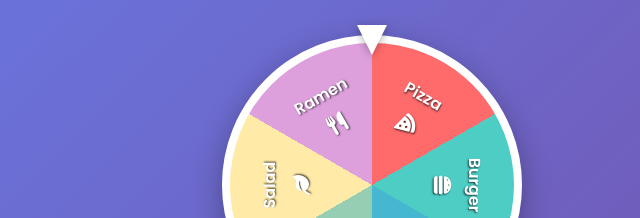
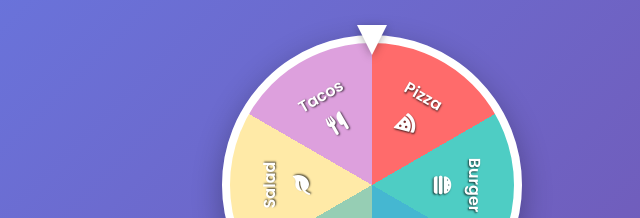
Before and after one commit to Bryantseng0619/idea_generator, a website: page index.html in a window 1280 px wide. Shown: the part 196-414 px from the top of the page, 268-908 px from the left. Drawn offline with Linux system fonts and the light colour scheme.

Commit message:
Add files via upload

```diff
--- a/index.html
+++ b/index.html
@@ -40,7 +40,7 @@
                         <div class="food-icon"><i class="fas fa-leaf"></i></div>
                     </div>
                     <div class="wheel-text wheel-text-6">
-                        <div class="text-label">Ramen</div>
+                        <div class="text-label">Tacos</div>
                         <div class="food-icon"><i class="fas fa-utensils"></i></div>
                     </div>
                 </div>
```
